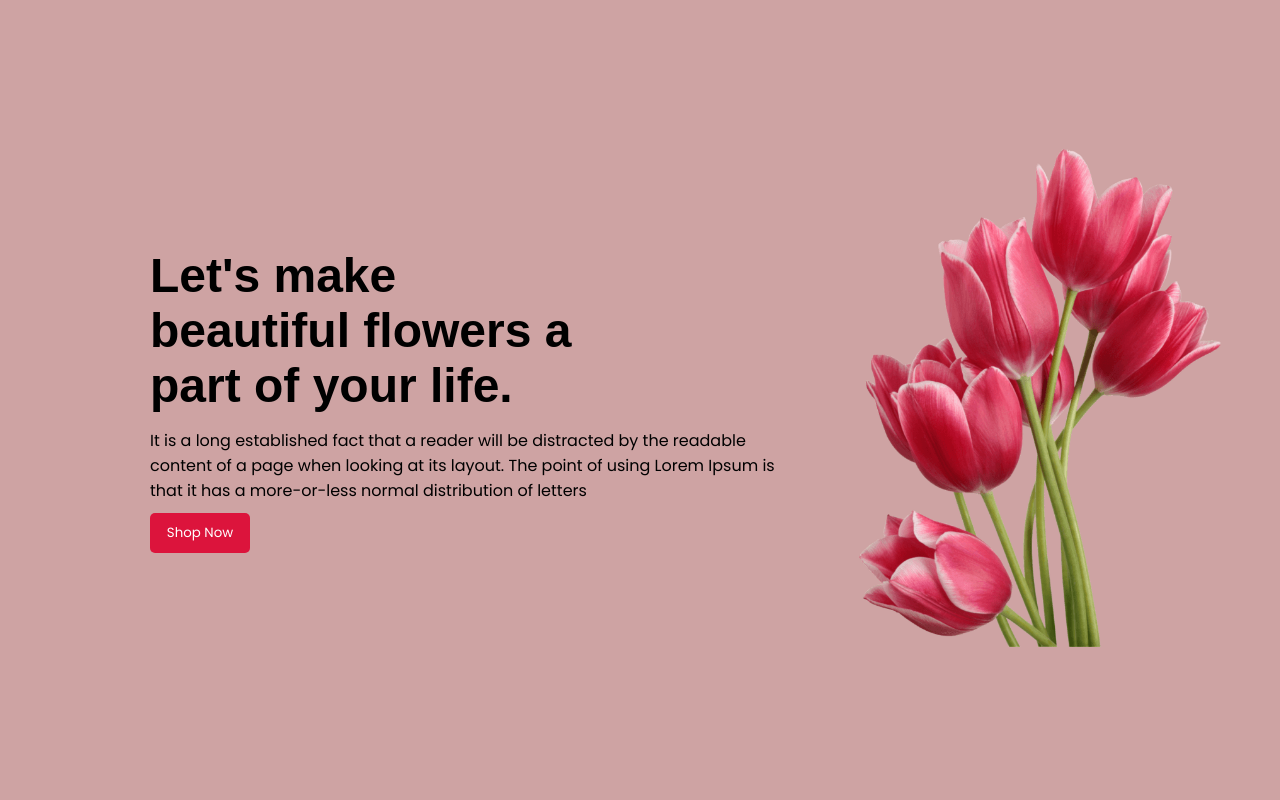
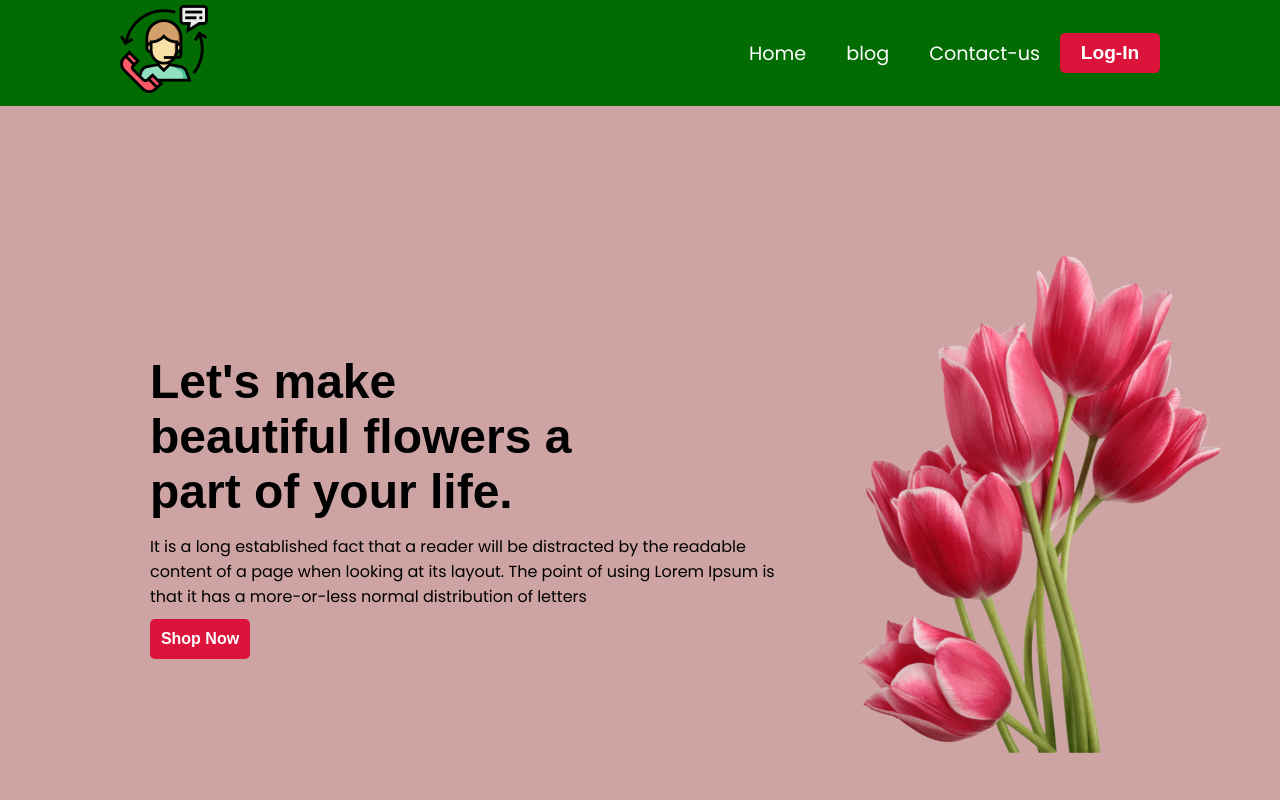
Before and after one commit to wasib800/flower-shop-assignment, a plain HTML site: page index.html in a window 1280 px wide. Shown: the top 800 px of the page. Drawn offline with Linux system fonts and the light colour scheme.

Commit message:
nav commit

```diff
--- a/css/style.css
+++ b/css/style.css
@@ -5,7 +5,39 @@
      padding: 0;
      font-family: 'Poppins', sans-serif;
  }
+ .nav-container{
+    display: flex;
+    justify-content: space-between;
+    align-items: center;
+    text-align: center;
+    padding: 5px 120px;
+    background-color: rgb(2, 107, 2);
+    font: 1.2em sans-serif;
+ }
+ .right-nav,ul{
+    display: flex;
+    justify-content: center;
+    align-items: center;
+    text-align: center;
+    list-style: none;
+ }
 
+ li,a{
+   text-decoration: none;
+   margin: 10px;
+   color: white;
+ }
+.btn-log-primary{
+    height: 40px;
+    width: 100px;
+    background-color: crimson;
+    color: white;
+    border: none;
+     text-align: center;
+     border-radius: 5px;
+     font: 1em sans-serif;
+     font-weight: bolder;
+}
  .header-container {
      background-color: rgb(206, 163, 163);
      height: 100vh;
@@ -35,8 +67,11 @@
      background-color: crimson;
      color: white;
      border: none;
+     text-align: center;
      margin-top: 10px;
      border-radius: 5px;
+     font: 1em sans-serif;
+     font-weight: bolder;
  }
 
  /* header part end */
@@ -145,6 +180,7 @@
     padding: 25px;
     margin-top: 15px;
     border-radius: 15px;
+    box-shadow: 1px 5px 5px 5px;
  }
  .mail-input-1{
     height: 70px;
@@ -153,7 +189,9 @@
     margin-top: 15px;
     border-radius: 15px;
     background-color: rgb(29, 2, 7);
-    color: rgb(241, 11, 11);
+    color: rgb(7, 5, 5);
+    box-shadow: 1px 5px 5px 5px;
+
 
  }
 
--- a/index.html
+++ b/index.html
@@ -12,6 +12,20 @@
 <body>
     <!-- header part start -->
     <header>
+        <div class="nav-container">
+            <div class="left-nav">
+                <img src="/images/icon/support.png" alt="" srcset="">
+            </div>
+            <div class="right-nav">
+                <ul>
+                    <li><a href="#">Home</a> </li>
+                    <li><a href="#">blog</a></li>
+                    <li><a href="#">Contact-us</a></li>
+                </ul>
+                <button class="btn-log-primary">Log-In</button>
+            </div>
+
+        </div>
         <div class="header-container">
             <div class="banner-left">
                 <h1 class="header-title">Let's make <br>
@@ -122,9 +136,9 @@
 
             </div>
         </section>
-<div class="third-part-container">
+        <div class="third-part-container">
 
-</div>
+        </div>
 
     </main>
 
```
